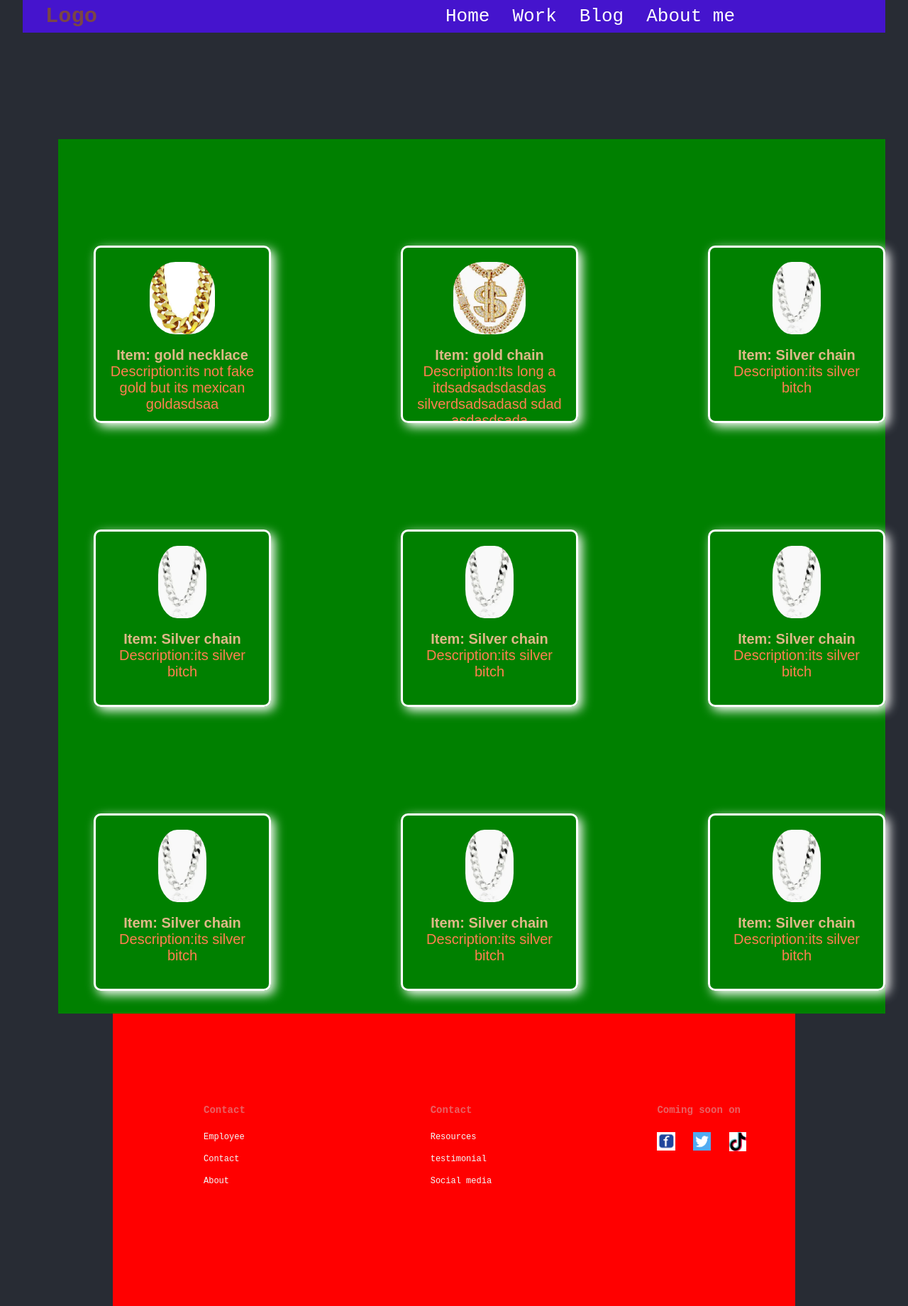
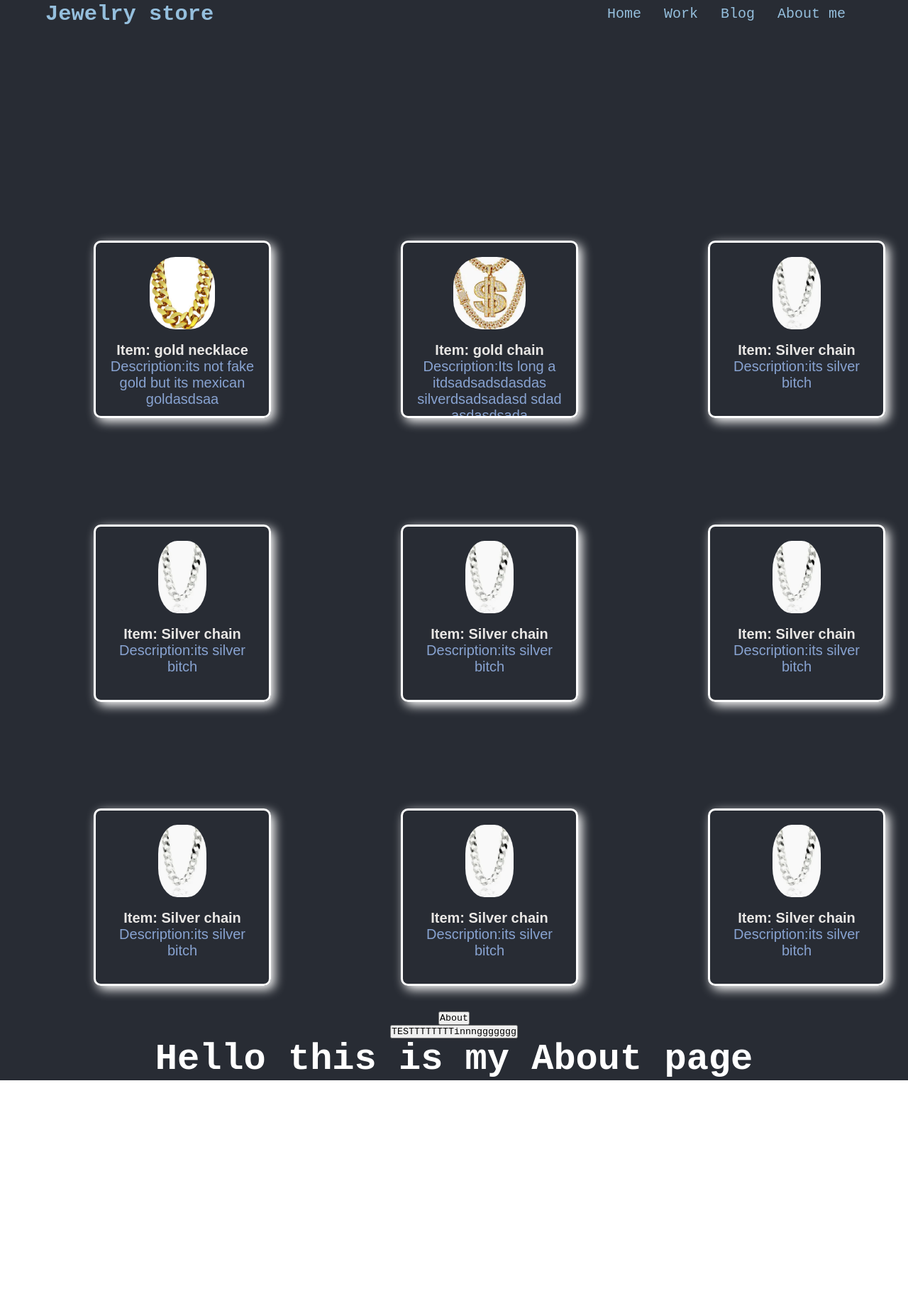
Before and after one commit to ocalle1/store, a React (Create React App) app: page /about in a window 1280 px wide. Shown: the whole page at 71% size. After the commit the page ends 1522 px from the top, so only its background shows below. Built offline with nearby package versions, Linux system fonts and the light colour scheme.

Commit message:
added BrowserRouter..I need to separate the home page from the About page

```diff
--- a/package.json
+++ b/package.json
@@ -9,6 +9,7 @@
     "react": "^18.3.1",
     "react-dom": "^18.3.1",
     "react-icons": "^5.3.0",
+    "react-router-dom": "^6.28.0",
     "react-scripts": "5.0.1",
     "web-vitals": "^2.1.4"
   },
--- a/src/App.js
+++ b/src/App.js
@@ -2,6 +2,8 @@ import './App.css';
 import Header from './components/header/Header';
 import Footer from './components/footer/Footer';
 import Body from './components/body/Body';
+import About from './components/About';
+import { Routes, Route } from 'react-router-dom';
 
 
 function App() {
@@ -10,7 +12,15 @@ function App() {
       <header className="App-header">
         <Header />
         <Body />
-        <Footer />
+        {/* <About /> */}
+        {/* Route has to be in its own FILE so that Header and Body doesnt show up on the About file */}
+        <Routes>
+          {/* <Route path='/' element={<Body />} /> */}
+          <Route path="/about" element={<About />} />
+          {/* FOOTER route is not needed */}
+          <Route path="/footer" element={<Footer />} />
+          {/* <Footer /> */}
+        </Routes>
 
       </header>
     </div>
--- /dev/null
+++ b/src/components/About.js
@@ -0,0 +1,17 @@
+import React from "react";
+import { Link } from "react-router-dom";
+
+
+function About() {
+    return (
+        <>
+            <Link to="/about">
+                <button>About</button>
+            </Link>
+            <button>TESTTTTTTTTinnnggggggg</button>
+            <h1>Hello this is my About page</h1>
+        </>
+    )
+};
+
+export default About;
--- a/src/components/body/body.css
+++ b/src/components/body/body.css
@@ -20,7 +20,7 @@
 
 .cards-container {
     /* color for rough copy of code */
-    background-color: green;
+    /* background-color: green; */
     display: flex;
     justify-content: space-between;
     flex-wrap: wrap;
@@ -62,14 +62,14 @@
 .card1 .gold-1-title {
     font-family: Arial, sans-serif;
     margin: 0;
-    color: burlywood;
+    color: rgb(233, 231, 229);
     font-size: 20px;
 }
 
 .card1 .gold-1-description {
     font-family: Arial, sans-serif;
     margin: 0;
-    color: coral;
+    color: rgb(136, 163, 209);
     font-size: 20px;
     white-space: inherit;
 }
@@ -96,20 +96,19 @@
     height: auto;
     border-radius: 40%;
     margin-bottom: 10px;
-    /* overflow: scroll; */
 }
 
 .card2 .silver-1-title {
     font-family: Arial, sans-serif;
     margin: 0;
-    color: burlywood;
+    color: rgb(233, 231, 229);
     font-size: 20px;
 }
 
 .card2 .silver-1-description {
     font-family: Arial, sans-serif;
     margin: 0;
-    color: coral;
+    color: rgb(136, 163, 209);
     font-size: 20px;
     white-space: inherit;
 }
--- a/src/components/footer/Footer.js
+++ b/src/components/footer/Footer.js
@@ -10,9 +10,6 @@ function Footer() {
             <div className="footer">
                 <div className="sb_footer section_padding">
 
-                    {/* <div className="sb_footing-heading">
-                        <h1>Stay Connected</h1>
-                    </div> */}
 
                     <div className="sb_footer-links">
                         <div className="sb_footer-links_div sb_footing-heading">
--- a/src/components/footer/footer.css
+++ b/src/components/footer/footer.css
@@ -2,11 +2,11 @@
     padding: 4rem 4rem;
 }
 
-.footer {
-    /* this is the color that I want */
-    /* background-color: #282c34 */
-    background-color: red
-}
+/* .footer { */
+/* this is the color that I want */
+/* background-color: #282c34 */
+/* background-color: red */
+/* } */
 
 .sb_footer {
     display: flex;
@@ -14,12 +14,13 @@
 }
 
 .sb_footer-links {
+    padding: 4rem 0;
     display: flex;
     justify-content: space-between;
     align-items: flex-start;
     flex-direction: row;
     flex-wrap: wrap;
-    width: 110%;
+    /* width: 110%; */
     text-align: left;
     margin-bottom: 2rem;
 }
@@ -30,12 +31,25 @@
     display: flex;
     justify-content: flex-start;
     flex-direction: column;
-    color: rgb(232, 98, 100);
+    color: rgb(100, 68, 188);
 }
 
 a {
     color: azure;
     text-decoration: none;
+    font-size: 20px;
+}
+
+p {
+    color: azure;
+    text-decoration: none;
+    font-size: 20px;
+}
+
+.sb_footer-links p {
+    color: azure;
+    text-decoration: none;
+    font-size: 200px;
 }
 
 .socialmedia {
@@ -58,6 +72,16 @@ a {
     line-height: 15px;
     margin: 0.5rem 0;
     cursor: pointer;
+    color: beige;
+    font-size: 16px;
+}
+
+.sb_footer-links_div h4 {
+    font-size: 20px;
+    line-height: 1.2;
+    font-weight: bold;
+    color: rgb(224, 115, 134);
+    margin-bottom: 1rem;
 }
 
 @media screen and (max-width: 850px) {
--- a/src/components/header/Header.css
+++ b/src/components/header/Header.css
@@ -30,12 +30,12 @@
     /* z-index: 1000; */
 /* } */
 
-/* .storeName {
+.storeName {
     position: absolute;
     left: 50%;
     transform: translateX(-50%);
     margin: 0;
-} */
+}
 
 .menuContainer {
     position: relative;
--- a/src/components/header/Navbar.css
+++ b/src/components/header/Navbar.css
@@ -6,10 +6,10 @@
 }
 
 :root {
-    --mainColor: rgb(69, 20, 205);
-    --mainColorLight: green;
-    --secondaryColor: red;
-    --textColor: rgb(123, 70, 70);
+    --mainColor: rgb(100, 68, 188);
+    --mainColorLight: rgb(149, 191, 221);
+    --secondaryColor: rgb(136, 108, 130);
+    --textColor: rgb(149, 191, 221);
 }
 
 header {
@@ -17,25 +17,15 @@ header {
     display: flex;
     align-items: center;
     justify-content: space-between;
-    /* height: 80px; */
     width: 100%;
     padding: 0 2rem;
-    background-color: var(--mainColor);
+    /* background-color: var(--mainColor); */
     color: var(--textColor);
     position: relative;
 }
 
-/*
 header .logo {
-    position: absolute;
-    left: 0;
-    top: 50%;
-    transform: translateY(-50%);
-} */
-
-
-header .logo {
-    flex: 1;
+    flex: 4;
     /* Allow logo to take space in the flexbox layout */
     display: flex;
     justify-content: flex-start;
@@ -57,9 +47,10 @@ nav {
     text-decoration: none;
 } */
 nav a {
-    color: white;
+    color: rgb(149, 191, 221);
     text-decoration: none;
     padding: 0.5rem 1rem;
+    font-weight: 500;
 }
 
 nav a:hover {
--- a/src/components/header/Navbar.js
+++ b/src/components/header/Navbar.js
@@ -1,6 +1,7 @@
 import React, { useRef, useState } from "react";
 import { FaBars, FaTimes } from "react-icons/fa"
 import './Navbar.css'
+// import { Routes } from 'react-router-dom';
 
 
 function Navbar() {
@@ -19,14 +20,18 @@ function Navbar() {
         <>
             <header>
                 <div className="logo">
-                    <h3>Logo</h3>
+                    <h3>Jewelry store</h3>
                 </div>
                 {/* <h3>Logo</h3> */}
                 <nav ref={navRef}>
+                    {/* <Routes> */}
                     <a href="/#">Home</a>
                     <a href="/#">Work</a>
                     <a href="/#">Blog</a>
                     <a href="/#">About me</a>
+
+
+                    {/* </Routes> */}
                     <button className="nav-btn nav-close-btn" onClick={showNavbar}>
                         <FaTimes />
                     </button>
--- a/src/index.js
+++ b/src/index.js
@@ -2,9 +2,13 @@ import React from 'react';
 import ReactDOM from 'react-dom/client';
 import './index.css';
 import App from './App';
-
+import { BrowserRouter } from 'react-router-dom';
 
 const root = ReactDOM.createRoot(document.getElementById('root'));
 root.render(
-  <App />
+
+  // For Router to work you need to surround <App/> with <BrowserRotuer>
+  <BrowserRouter>
+    <App />
+  </BrowserRouter>
 );
```
Also changed, not shown: 1 other file (tests, documents, lock files or other folders). Lines whose indentation alone changed are shown as unchanged.
